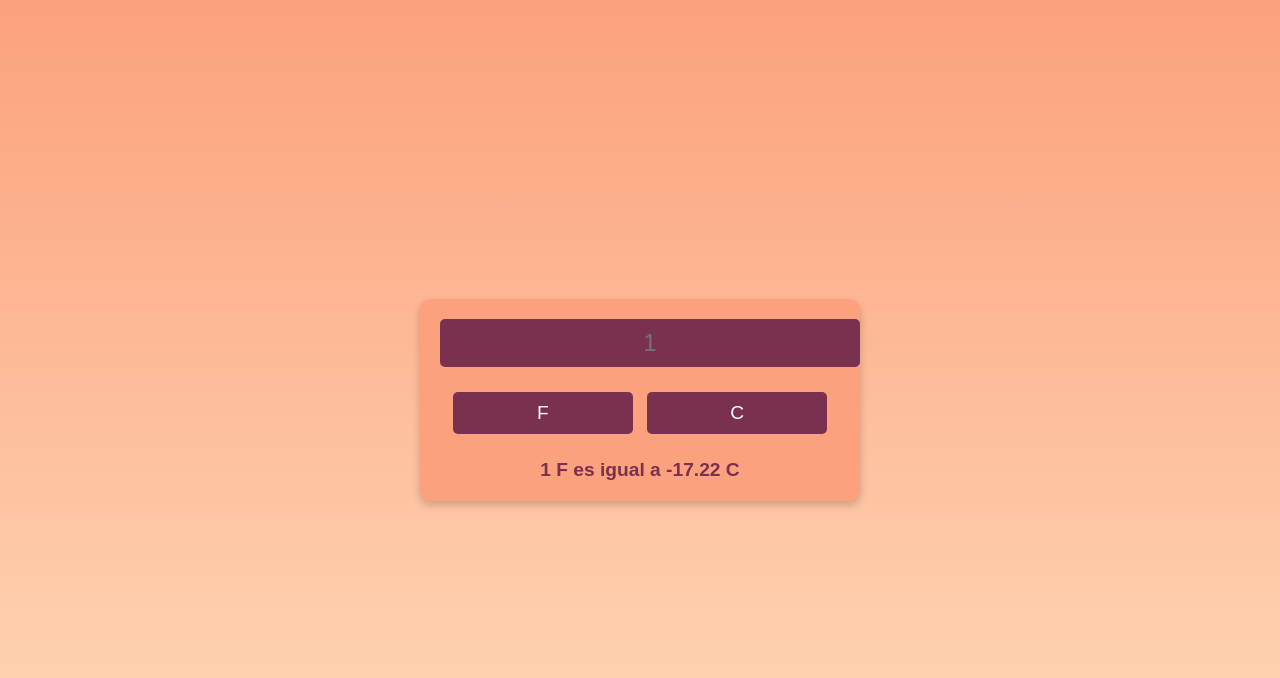
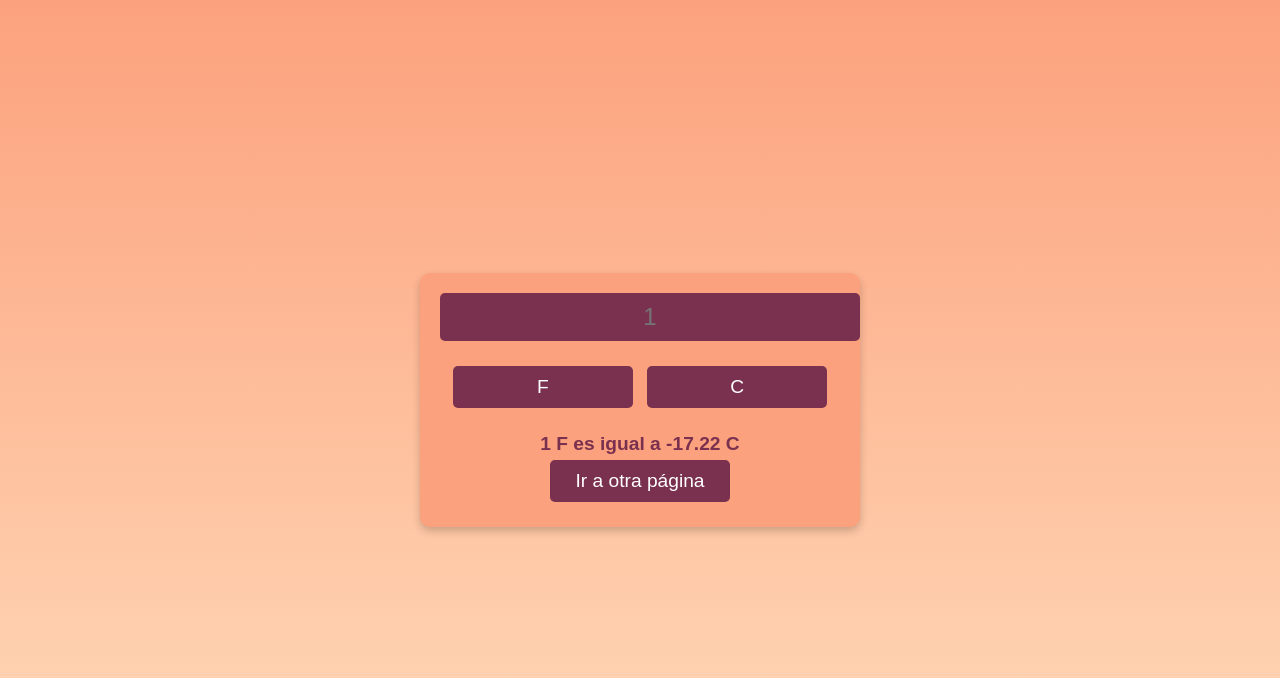
Before and after one commit to AxelOjedaHernandez/AxelOjedaHernandez.github.io, a plain HTML site: page index.html in a window 1280 px wide. Drawn offline with Linux system fonts and the light colour scheme.

Commit message:
Update index.html

```diff
--- a/index.html
+++ b/index.html
@@ -14,6 +14,9 @@
             <button onclick="convertToCelsius()">C</button>
         </div>
         <div id="result">1 F es igual a -17.22 C</div>
+
+        <!-- Nuevo botón para redirigir a index2.html -->
+        <button id="redirectButton" onclick="goToPage('index2.html')">Ir a otra página</button>
     </div>
     <script src="script.js"></script>
 </body>
```
